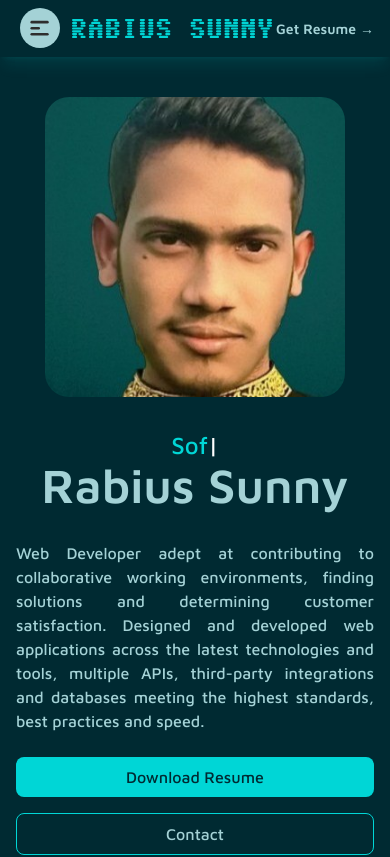
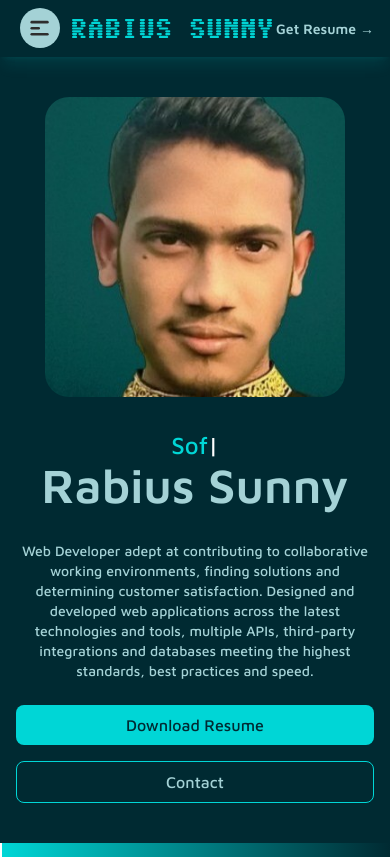
Before and after one commit to rabius-sunny/rabius-sunny-portfolio, a Next.js app: page / in a window 390 px wide. Shown: the top 857 px of the page. Built offline with nearby package versions, Linux system fonts and the light colour scheme.

Commit message:
update: hero text

```diff
--- a/components/home/Hero.tsx
+++ b/components/home/Hero.tsx
@@ -28,7 +28,7 @@ export default function Hero() {
             }}
           />
           <h1 className='font-semibold mb-8 text-5xl'>Rabius Sunny</h1>
-          <p className='font-medium text-justify lg:text-start'>
+          <p className='font-medium text-sm md:text-base text-center lg:text-start'>
             Web Developer adept at contributing to collaborative working
             environments, finding solutions and determining customer
             satisfaction. Designed and developed web applications across the
```
